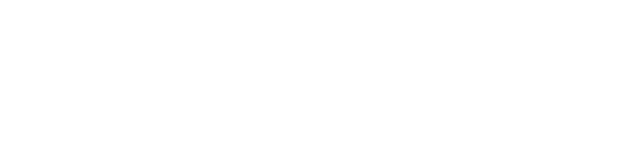
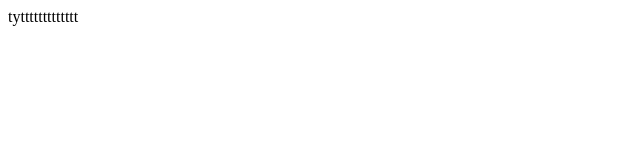
Before and after one commit to RandikaLakshan/MyFirstApp, a plain HTML site: page index.html in a window 1280 px wide. Shown: the full height of the page, 0-640 px from the left. Drawn offline with Linux system fonts and the light colour scheme.

Commit message:
Update index.html

```diff
--- a/index.html
+++ b/index.html
@@ -1,6 +1,6 @@
 <html>
 <body>
-
+tyttttttttttttt
 <h2><Sample GIT edited in git 2a machine></h1>
 </body>
 </html>
```
